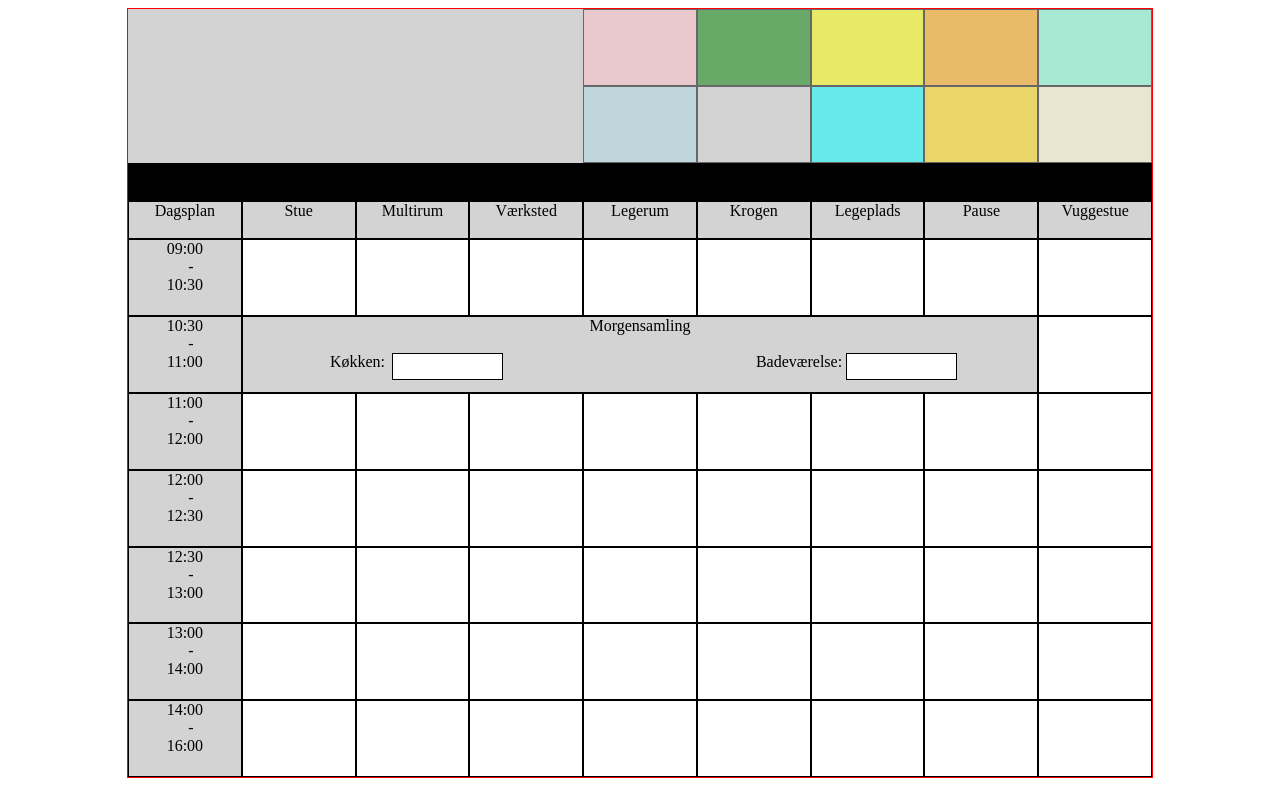
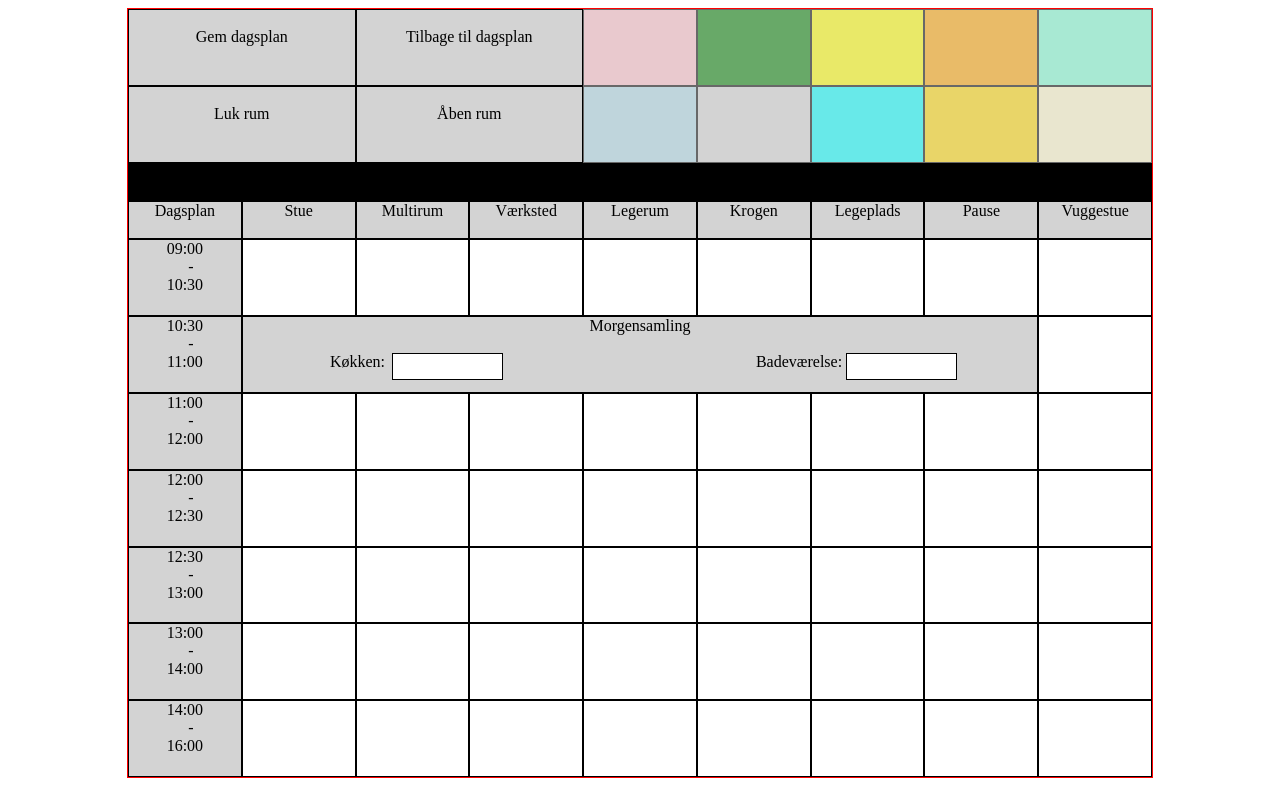
Before and after one commit to Rabeea96/Boernehave, a website: page public/blaeksprutte.html in a window 1280 px wide. Drawn offline with Linux system fonts and the light colour scheme; no server answers.

Commit message:
update af html

```diff
--- a/public/blaeksprutte.html
+++ b/public/blaeksprutte.html
@@ -355,6 +355,14 @@
     <div id="grid-dags-dato">
     </div>
 
+    <!-- knapper -->
+    <div id="grid-knapper">
+        <div id="gem-dagsplan" class="punkter-med-kant center"><br/>Gem dagsplan</div>
+        <div id="tilbage-dagsplan" class="punkter-med-kant center"><br/>Tilbage til dagsplan</div>
+        <div id="luk-rum" class="punkter-med-kant center"><br/>Åben rum</div>
+        <div id="åben-rum" class="punkter-med-kant center"><br/>Luk rum</div>
+    </div>
+
     <!-- tomt mellemrum mellem lokalerne og pædagogboksene -->
     <div id="mellemrum"> <br/></div>
 </div>
--- a/public/style.css
+++ b/public/style.css
@@ -147,6 +147,12 @@
 /* lokale og tidspunkt- felter for række 1 */
 .felter {
     background-color: white;
+}
+
+/*buttons i blækspruttens vindue*/
+.knapper {
+    background-color: white;
+    text-align: center;
 }
 
 #grid-lokale1-tidspunkt1 {
@@ -399,7 +405,7 @@
 }
 
 #grid-fokuspunkter {
-    height: 128px;
+    height: 125px;
 }
 
 #grid-fokuspunkter h3 {
@@ -423,30 +429,56 @@
 }
 
 #grid-blæksprutte {
-    height: 22px;
+    height: 25px;
     text-align: center;
 }
 
 #blæksprutte-tekstfelt {
     float: left;
     width: 33.3%;
-    height: 22px;
+    height: 25px;
     border-right: 1px solid black;
 }
 
 #blæksprutte-boks {
     float: left;
-    height: 22px;
+    height: 25px;
     width: 33.3%;
     border-right: 1px solid black;
 }
 
 #ændre-dagslan {
     float: left;
-    height: 22px;
+    height: 25px;
     width: 33.3%;
 }
 
+/*Blæksprutte vindue, kanpper, fokuspunkter er top-left, ændre evt. senere*/
+#grid-knapper {
+    grid-area: fokuspunkter;
+    display: grid;
+    grid-template-areas:
+            "gem_dagsplan tilbage_dagsplan"
+            "åben_rum luk_rum"
+;
+    grid-auto-columns: 1fr;
+}
+
+#gem-dagsplan {
+    grid-area: gem_dagsplan;
+}
+
+#tilbage-dagsplan {
+    grid-area: tilbage_dagsplan;
+}
+
+#luk-rum {
+    grid-area: luk_rum;
+}
+
+#åben-rum {
+    grid-area: åben_rum;
+}
 /* tomt mellemrum */
 #mellemrum {
     grid-area: mellemrum;
```
